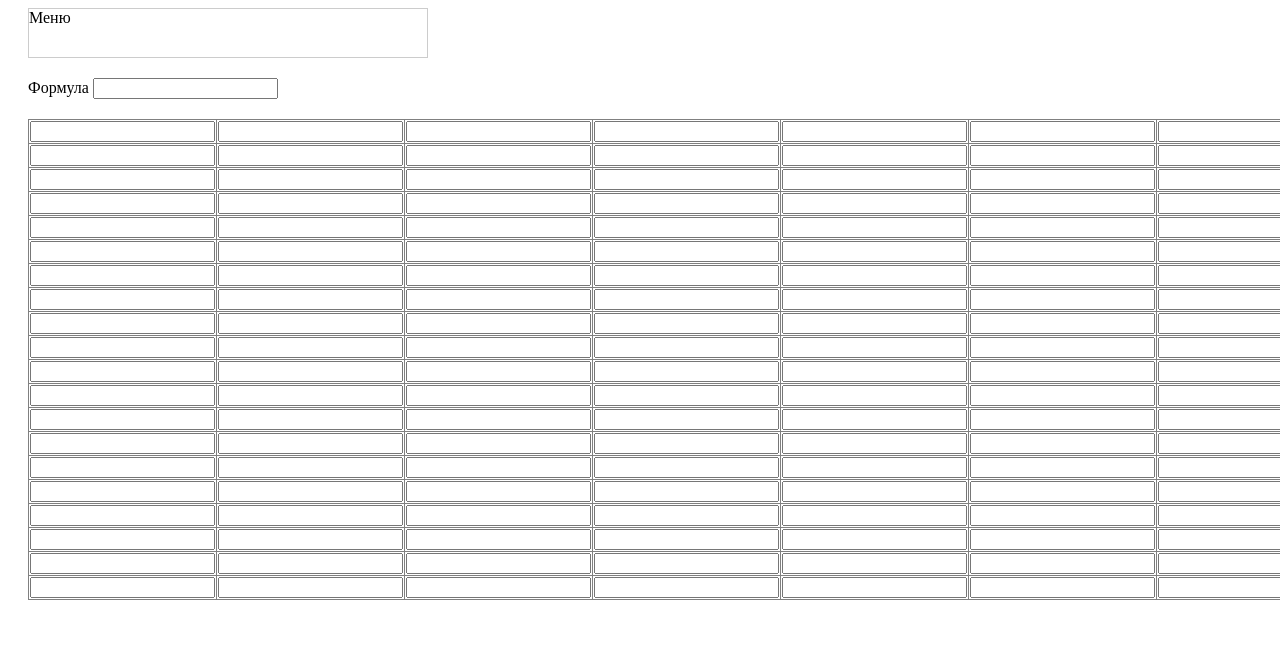
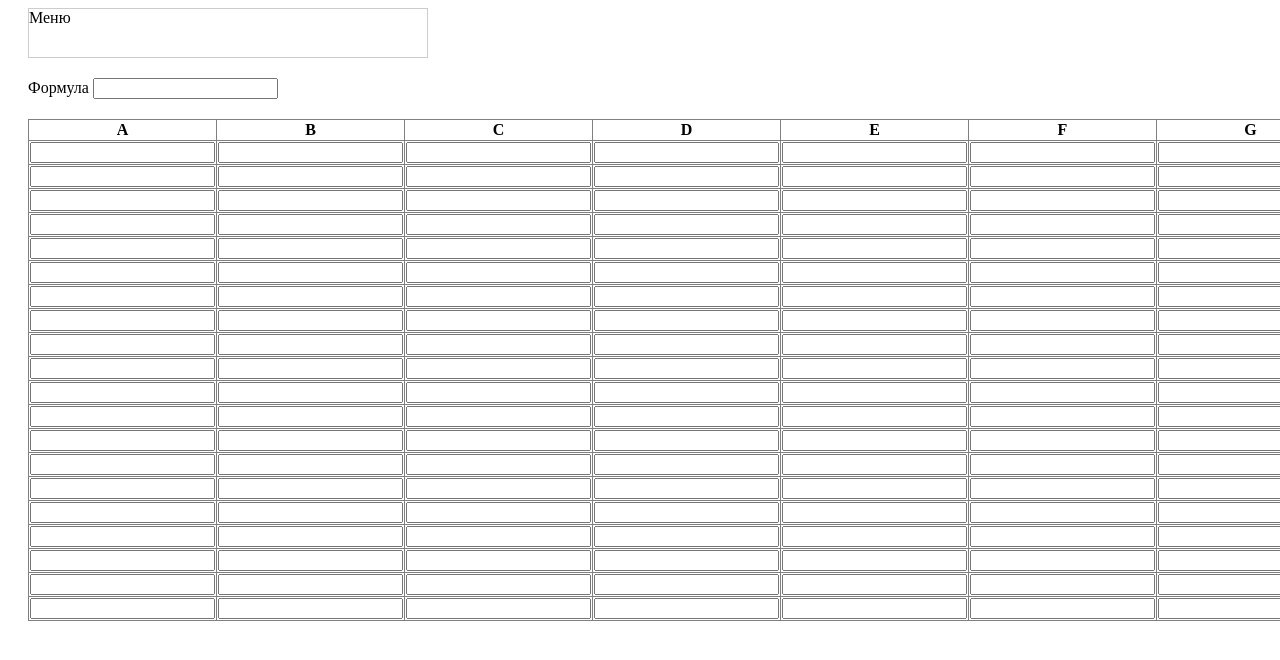
Before and after one commit to sandrig/pure-javascript-excel, a website built with webpack: page src/index.html in a window 1280 px wide. Shown: the top 660 px of the page. Built offline with nearby package versions, Linux system fonts and the light colour scheme.

Commit message:
refactor: add table comonents

```diff
--- /dev/null
+++ b/src/components/index.js
@@ -0,0 +1 @@
+export { createTable } from './table';
--- /dev/null
+++ b/src/components/table.js
@@ -0,0 +1,35 @@
+const headers = ['A', 'B', 'C', 'D', 'E', 'F', 'G', 'H', 'I', 'J'];
+const table = document.querySelector('table');
+const row = 20;
+const column = 10;
+
+const generateTableHead = (table, data) => {
+  let thead = table.createTHead();
+  let row = thead.insertRow();
+  for (let key of data) {
+    let th = document.createElement('th');
+    let text = document.createTextNode(key);
+    th.appendChild(text);
+    row.appendChild(th);
+  }
+};
+
+const generateTable = table => {
+  for (let i = 0; i < row; i++) {
+    let tr = document.createElement('tr');
+
+    for (let j = 0; j < column; j++) {
+      let td = document.createElement('td');
+      let input = document.createElement('input');
+      td.appendChild(input);
+      tr.appendChild(td);
+    }
+
+    table.appendChild(tr);
+  }
+};
+
+export const createTable = () => {
+  generateTable(table);
+  generateTableHead(table, headers);
+};
--- a/src/index.html
+++ b/src/index.html
@@ -18,7 +18,7 @@
           <input id="formula" type="text" class="field__input" />
         </label>
       </div>
-      <div class="table"></div>
+      <table></table>
     </main>
   </body>
 </html>
--- a/src/index.js
+++ b/src/index.js
@@ -1,4 +1,4 @@
 import '@scss/main.scss';
-import { createTable } from './js/createTable';
+import { createTable } from './components';
 
 createTable();
--- a/src/js/createTable.js
+++ /dev/null
@@ -1,21 +0,0 @@
-export const createTable = () => {
-  const column = 10;
-  const row = 20;
-  const el = document.querySelector('.table');
-  const table = document.createElement('table');
-
-  for (let i = 0; i < row; i++) {
-    const tr = document.createElement('tr');
-
-    for (let j = 0; j < column; j++) {
-      const td = document.createElement('td');
-      const input = document.createElement('input');
-      td.appendChild(input);
-      tr.appendChild(td);
-    }
-
-    table.appendChild(tr);
-  }
-
-  el.appendChild(table);
-};
--- a/src/styles/scss/main.scss
+++ b/src/styles/scss/main.scss
@@ -28,6 +28,7 @@ table {
 }
 
 tr,
+th,
 td {
   border: 1px solid #808080;
 }
```
